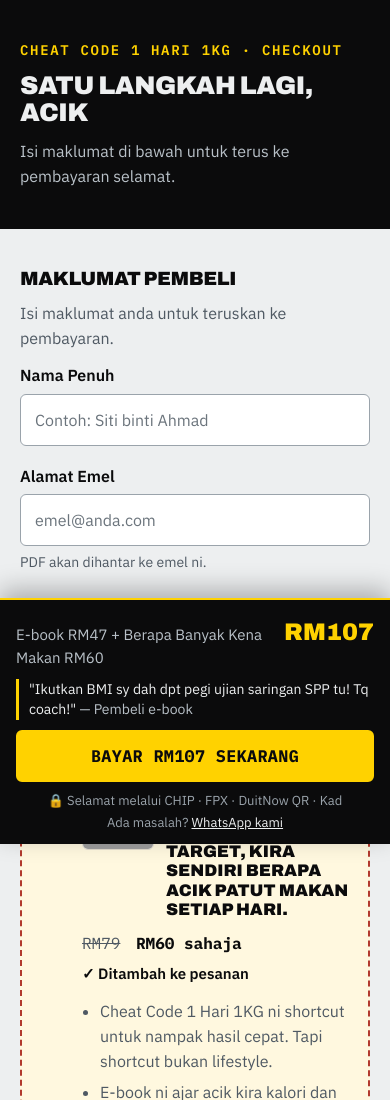
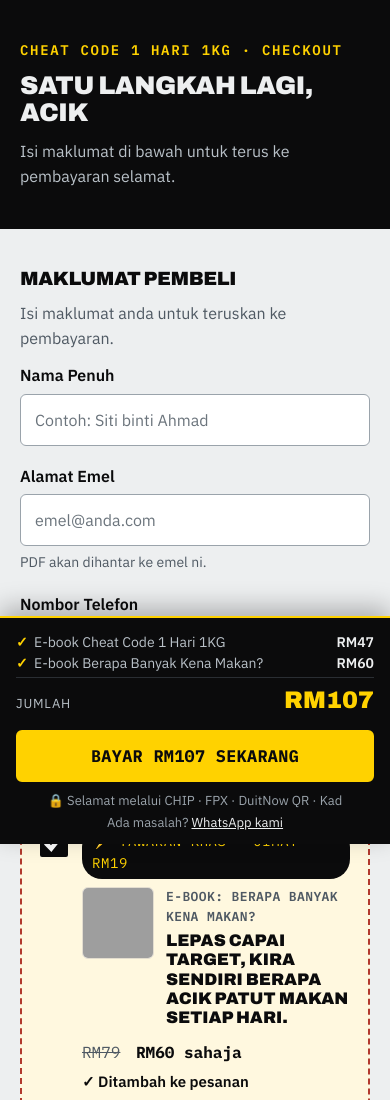
Before and after one commit to NajmiNasrudin/1hari1kilo-landing, a plain HTML site: page checkout.html in a window 390 px wide. Shown: the top 1100 px of the page. Drawn offline with Linux system fonts and the light colour scheme; grey boxes are pictures that could not be loaded; a script that the page names is missing.

Commit message:
Move the checkout testimonial into the form and list order items
The buyer quote now sits between the phone field and the special offer.
The sticky pay panel lists each item on its own line with its price,
then the total, so buyers see they get two e-books.

Co-Authored-By: Claude Opus 5.5 <noreply@anthropic.com>

```diff
--- a/checkout.html
+++ b/checkout.html
@@ -87,22 +87,23 @@ html{scroll-padding-bottom:var(--panel-h,0px)}
 .pay-panel{position:fixed;left:0;right:0;bottom:0;z-index:40;background:#0B0B0C;color:var(--paper);border-top:2px solid var(--volt);box-shadow:0 -8px 24px rgba(0,0,0,.28);padding:14px max(16px,env(safe-area-inset-right)) calc(12px + env(safe-area-inset-bottom)) max(16px,env(safe-area-inset-left));transform:translateY(110%);visibility:hidden;transition:transform .2s ease,visibility .2s}
 .pay-panel.is-visible{transform:none;visibility:visible}
 .pay-panel-inner{max-width:640px;margin:0 auto;display:flex;flex-direction:column;gap:10px}
-.pp-summary{display:flex;align-items:baseline;justify-content:space-between;gap:12px}
-.pp-items{font-size:.9375rem;color:var(--mist);min-width:0}
-.pp-total{white-space:nowrap;font-size:.8125rem;color:var(--mist);text-transform:uppercase;letter-spacing:.06em}
+.pp-summary{display:flex;flex-direction:column;gap:4px}
+.pp-items{margin:0;padding:0;list-style:none;font-size:.875rem;line-height:1.35;color:var(--mist)}
+.pp-items li{display:flex;justify-content:space-between;gap:12px;padding:1px 0 1px 18px;position:relative}
+.pp-items li::before{content:"\2713";position:absolute;left:0;color:var(--volt);font-weight:700}
+.pp-items b{color:var(--paper);font-weight:600;white-space:nowrap}
+.pp-total{display:flex;justify-content:space-between;align-items:baseline;border-top:1px solid #2A2E33;padding-top:4px;white-space:nowrap;font-size:.8125rem;color:var(--mist);text-transform:uppercase;letter-spacing:.06em}
 .pp-total strong{font-family:'Archivo','Arial Black',Arial,sans-serif;font-weight:900;font-size:1.5rem;letter-spacing:0;color:var(--volt);margin-left:4px}
-.pp-quote{margin:0;font-size:.875rem;line-height:1.45;color:var(--paper);border-left:3px solid var(--volt);padding-left:10px;display:-webkit-box;-webkit-line-clamp:2;-webkit-box-orient:vertical;overflow:hidden}
-.pp-quote span{color:var(--mist)}
+.form-quote{margin:4px 0 22px;padding:12px 14px;background:#fff;border-left:4px solid var(--volt);border-radius:6px;font-size:.9375rem;line-height:1.5;color:var(--ink)}
+.form-quote span{display:block;margin-top:2px;font-size:.8125rem;color:#5A6570}
 .pay-panel .pay-button{min-height:52px;padding:12px;border-color:var(--volt)}
 .pp-trust,.pp-help{margin:0;text-align:center;font-size:.8125rem;line-height:1.4;color:#9AA3AB}
 .pp-help{margin-top:-6px}
 .pp-help a{color:var(--paper)}
-@media (max-width:419px){.pp-total-label{display:none}}
 /* Short phones: tighter, still under 30% */
 @media (max-height:740px){
   .pay-panel{padding-top:10px;padding-bottom:calc(8px + env(safe-area-inset-bottom))}
   .pay-panel-inner{gap:6px}
-  .pp-quote{line-height:1.35}
   .pay-panel .pay-button{min-height:44px;padding:9px}
   .pp-help{margin-top:-4px}
 }
@@ -172,6 +173,8 @@ noscript p{background:#FBE4E1;border:1px solid var(--otot-text);color:var(--otot
             <p class="field-error" id="phoneError" aria-live="polite"></p>
           </div>
 
+          <p class="form-quote">"Ikutkan BMI sy dah dpt pegi ujian saringan SPP tu! Tq coach!" <span>— Pembeli e-book</span></p>
+
           <div class="bump" id="bumpBox">
             <label class="bump-toggle" for="videoBump">
               <input type="checkbox" class="bump-check" id="videoBump" name="videoBump" checked aria-describedby="bumpPoints bumpNote">
@@ -209,10 +212,12 @@ noscript p{background:#FBE4E1;border:1px solid var(--otot-text);color:var(--otot
 <div class="pay-panel" id="payPanel" aria-label="Ringkasan pesanan dan bayaran">
   <div class="pay-panel-inner">
     <div class="pp-summary">
-      <span class="pp-items">E-book RM47<span id="bumpLineItem"> + Berapa Banyak Kena Makan RM60</span></span>
+      <ul class="pp-items">
+        <li><span>E-book Cheat Code 1 Hari 1KG</span> <b>RM47</b></li>
+        <li id="bumpLineItem"><span>E-book Berapa Banyak Kena Makan?</span> <b>RM60</b></li>
+      </ul>
       <span class="pp-total"><span class="pp-total-label">Jumlah</span> <strong id="totalAmount" aria-live="polite">RM107</strong></span>
     </div>
-    <p class="pp-quote">"Ikutkan BMI sy dah dpt pegi ujian saringan SPP tu! Tq coach!" <span>— Pembeli e-book</span></p>
     <button type="submit" form="checkoutForm" class="pay-button" id="payButton">
       <span class="spinner" aria-hidden="true"></span>
       <span id="payLabel">Bayar <span id="payAmount">RM107</span> Sekarang</span>
```
